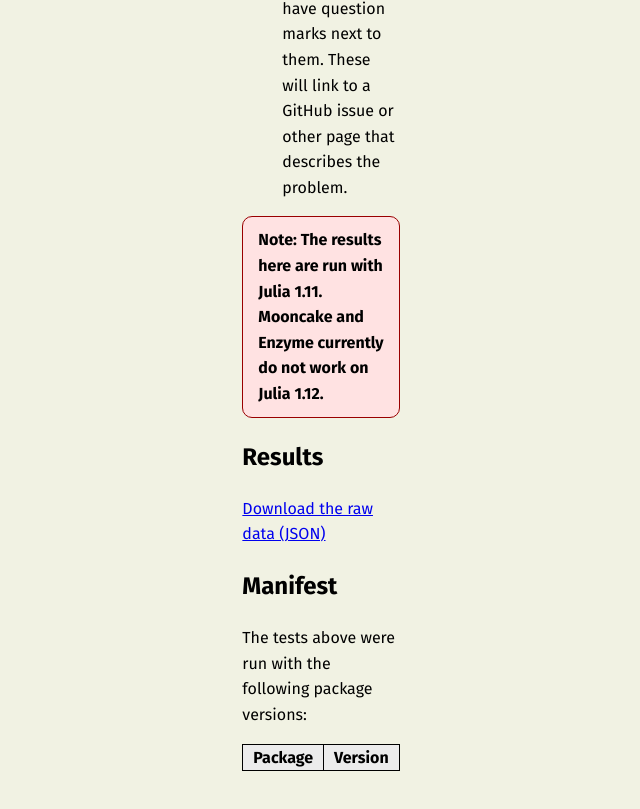
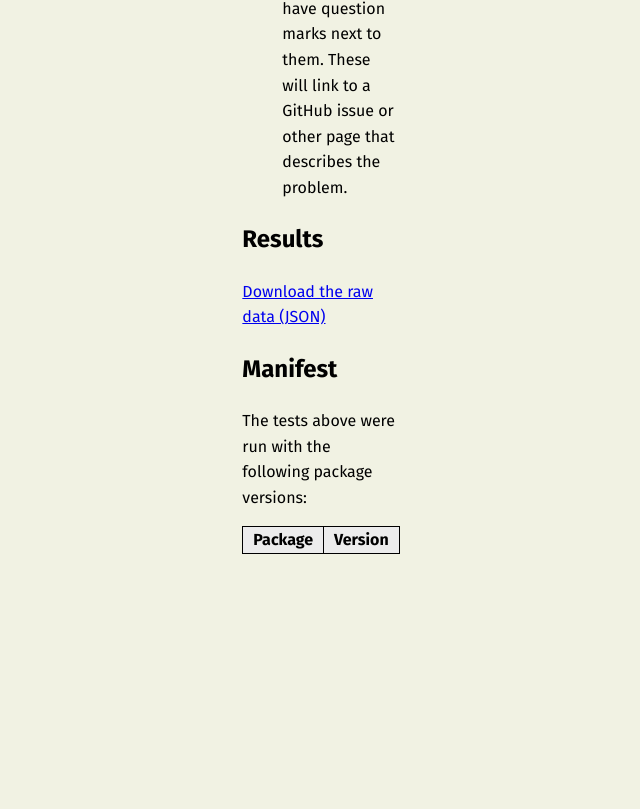
Before and after one commit to TuringLang/ADTests, a Svelte app in the folder web/: page / in a window 1280 px wide. Shown: the part 2406-3215 px from the top of the page, without its empty margins (319-959 px from the left). After the commit the page ends 3010 px from the top, so only its background shows below. Built offline with nearby package versions, Linux system fonts and the light colour scheme.

Commit message:
actually use 112

```diff
--- a/web/src/App.svelte
+++ b/web/src/App.svelte
@@ -96,10 +96,7 @@
             </li>
         </ul>
 
-        <div class="warning">
-            <b>Note: The results here are run with Julia 1.11. Mooncake and Enzyme currently do not work on Julia 1.12.</b>
-        </div>
-<h2>Results</h2> <p>
+        <h2>Results</h2> <p>
             <a href="adtests.json" target="_blank" download
                 >Download the raw data (JSON)</a
             >
```
